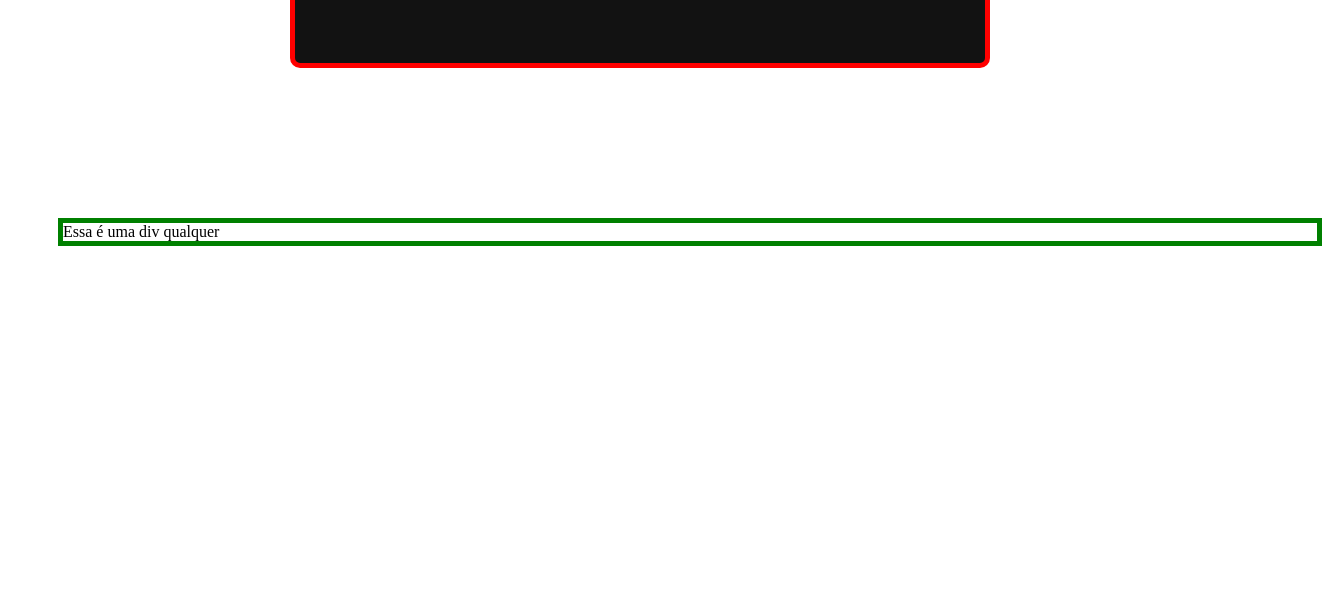
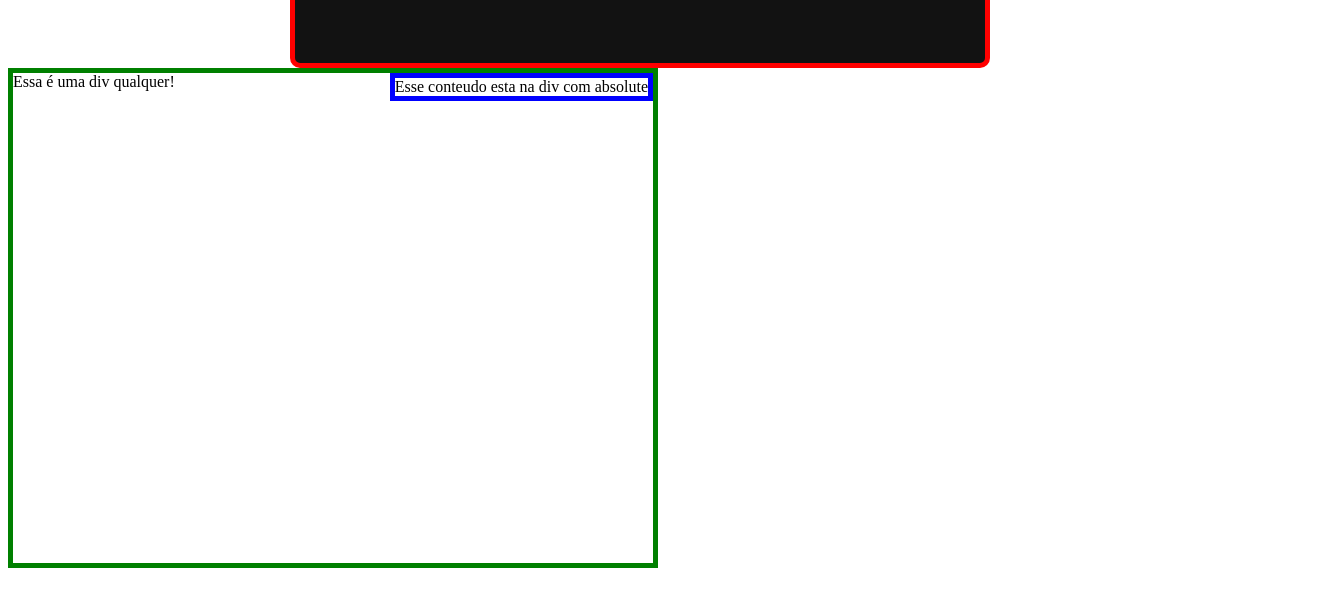
Before and after one commit to joaovaledosantos/playground-html-css, a plain HTML site: page index.html in a window 1280 px wide. Shown: the part 164-770 px from the top of the page, 1322 px wide, since content can reach past the window. Drawn offline with Linux system fonts and the light colour scheme.

Commit message:
[Aula-27] Position absolute

```diff
--- a/index.html
+++ b/index.html
@@ -14,7 +14,10 @@
 	</div>
 
 	<div class="area">
-		Essa é uma div qualquer
+	  Essa é uma div qualquer!
+
+      <div class="area-absolute">
+      	Esse conteudo esta na div com absolute
 	</div>
 
 </body>
--- a/styles.css
+++ b/styles.css
@@ -30,16 +30,23 @@
     > 1.Por padrao temos o static ou seja estatico.
     > 2.Relative elemento é posicionado em relaçao a sua posiçao normal.
       (top, botton, left, right)
-> 3.Absolute
+    > 3.Absolute:
     > 4.Fixed
     > 5.Sticky
     */
 
-
 .area{
     position: relative;
-      top: 150px;
-      left: 50px;
+    width: 650px;
+    height: 500px;
 
     border: 5px solid green;
 }
+
+.area-absolute{
+    position: absolute;
+    top: 0;
+    right: 0;
+    border: 5px solid blue;
+
+    }
```
Lines whose indentation alone changed are shown as unchanged.
